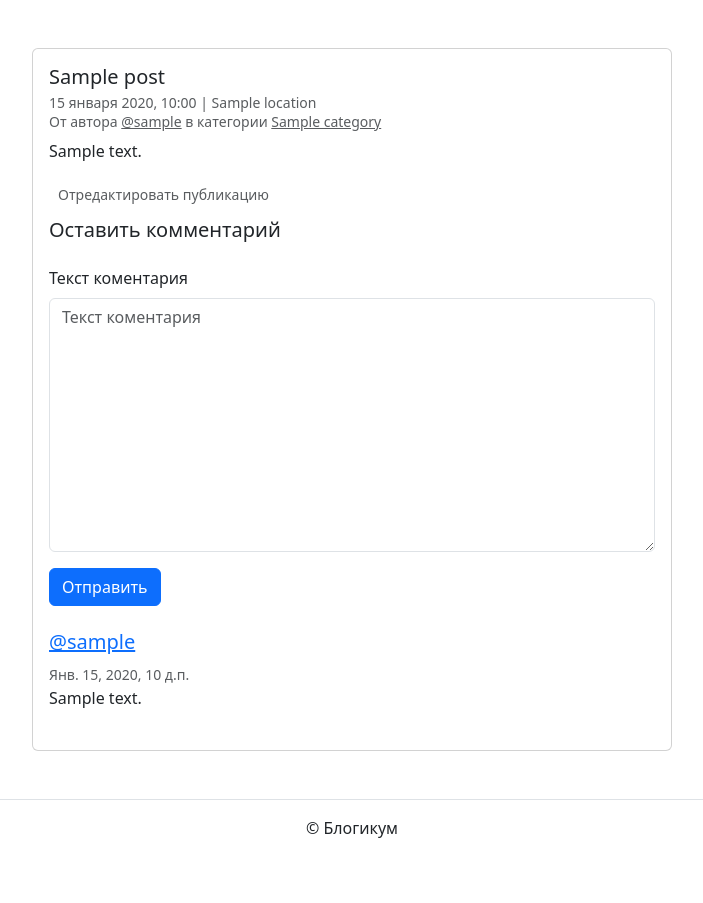
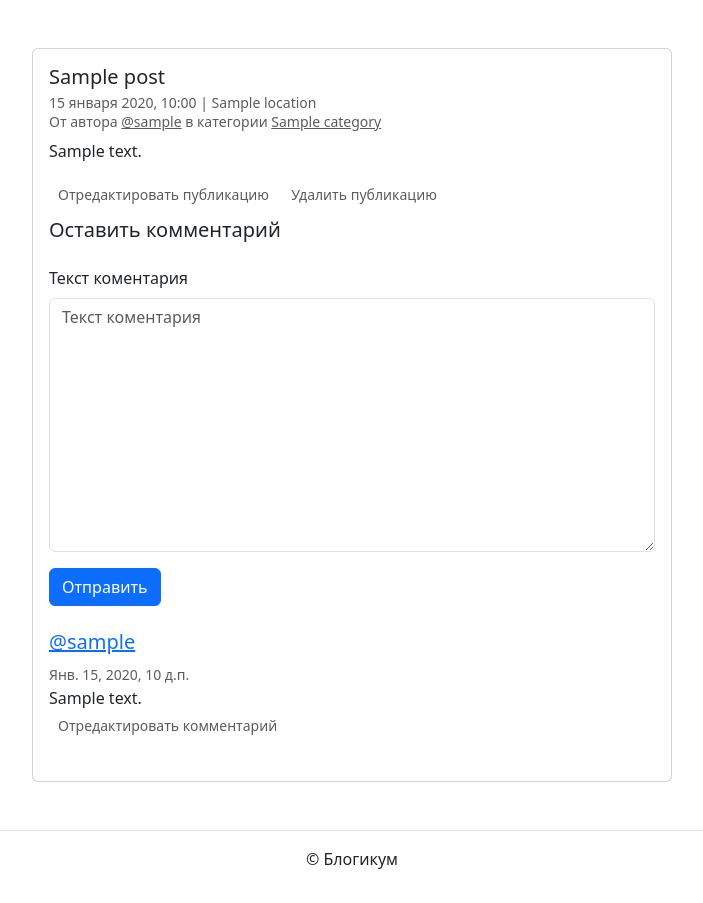
Before and after one commit to ivukolov/django_sprint4, a Django app: page /posts/1/ in a window 1280 px wide. Shown: the part 56-959 px from the top of the page, without its empty margins (288-991 px from the left). Before the commit the page ends 894 px from the top, so only its background shows below. Run offline with Django 3.2, Linux system fonts and the light colour scheme; a user stored in the database is signed in; tables that the repository leaves empty hold one stand-in row (values such as "Sample post"); parts of the project's set-up code (start-up, migrations or seed data) failed here and were passed over; some libraries are stand-ins or nearby versions.

Commit message:
remove comment

```diff
--- a/blogicum/templates/blog/detail.html
+++ b/blogicum/templates/blog/detail.html
@@ -32,9 +32,9 @@
             <a class="btn btn-sm text-muted" href="{% url 'blog:edit_post' post.id %}" role="button">
               Отредактировать публикацию
             </a>
-{#            <a class="btn btn-sm text-muted" href="{% url 'blog:delete_post' post.id %}" role="button">#}
-{#              Удалить публикацию#}
-{#            </a>#}
+            <a class="btn btn-sm text-muted" href="{% url 'blog:delete_post' post.id %}" role="button">
+              Удалить публикацию
+            </a>
           </div>
         {% endif %}
         {% include "includes/comments.html" %}
--- a/blogicum/templates/includes/comments.html
+++ b/blogicum/templates/includes/comments.html
@@ -22,9 +22,9 @@
       {{ comment.text|linebreaksbr }}
     </div>
     {% if user == comment.author %}
-{#      <a class="btn btn-sm text-muted" href="{% url 'blog:edit_comment' post.id comment.id %}" role="button">#}
-{#        Отредактировать комментарий#}
-{#      </a>#}
+      <a class="btn btn-sm text-muted" href="{% url 'blog:edit_comment' post.id comment.id %}" role="button">
+        Отредактировать комментарий
+      </a>
 {#      <a class="btn btn-sm text-muted" href="{% url 'blog:delete_comment' post.id comment.id %}" role="button">#}
 {#        Удалить комментарий#}
 {#      </a>#}
```
